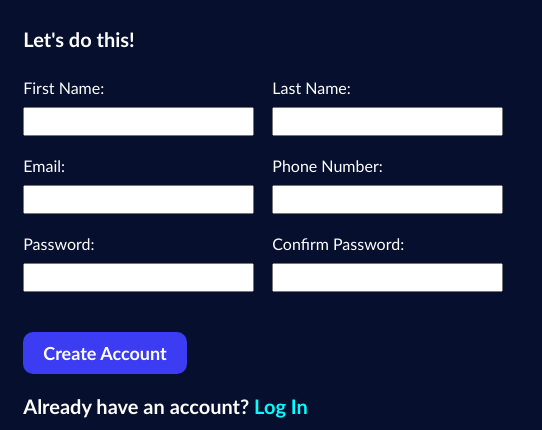
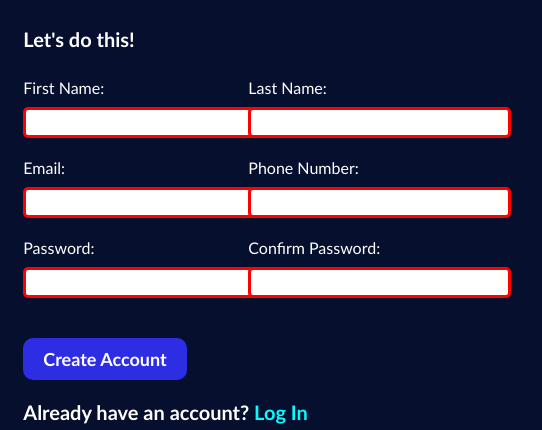
Before and after one commit to Dharmil-106/Sign-up-Form, a plain HTML site: page index.html in a window 1280 px wide. Shown: the part 197-627 px from the top of the page, 554-1096 px from the left. Drawn offline with Linux system fonts and the light colour scheme.

Commit message:
improved ui in input fields and button

```diff
--- a/style.css
+++ b/style.css
@@ -76,27 +76,31 @@
     font-family: 'Trebuchet MS', 'Lucida Sans Unicode', 'Lucida Grande', 'Lucida Sans', Arial, sans-serif;
 }
 
-.formRow{
+.formRow {
     display: flex;
     align-items: center;
     width: 100%;
     justify-content: space-between;
 }
 
-.formCell{
+.formCell {
     display: flex;
     flex-direction: column;
     margin-bottom: 20px;
 }
 
-input{
+input {
     margin-top: 10px;
     width: 125%;
     height: 25px;
+    border-radius: 5px;
+    color: black;
+    font-size: 15px;
+    font-weight: 400;
 }
 
-#createBtn{
-    background-color: rgb(60, 60, 243);
+#createBtn {
+    background-color: rgb(45, 45, 228);
     margin-top: 20px;
     padding: 10px 20px;
     border-radius: 10px;
@@ -106,11 +110,32 @@
     font-family: 'Trebuchet MS', 'Lucida Sans Unicode', 'Lucida Grande', 'Lucida Sans', Arial, sans-serif;
 }
 
-#login{
+#createBtn:hover {
+    background-color: rgb(82, 82, 230);
+}
+
+#createBtn:active {
+    background-color: rgb(45, 45, 228);
+}
+
+#login {
     margin-top: 20px;
 }
 
-a{
+a {
     color: aqua;
     text-decoration: none;
 }
+
+input:invalid {
+    border: solid red;
+}
+
+input:valid {
+    border: solid green;
+}
+
+input:focus {
+    border: solid aqua;
+    box-shadow: 2px 2px 10px 0px aqua;
+}
```
